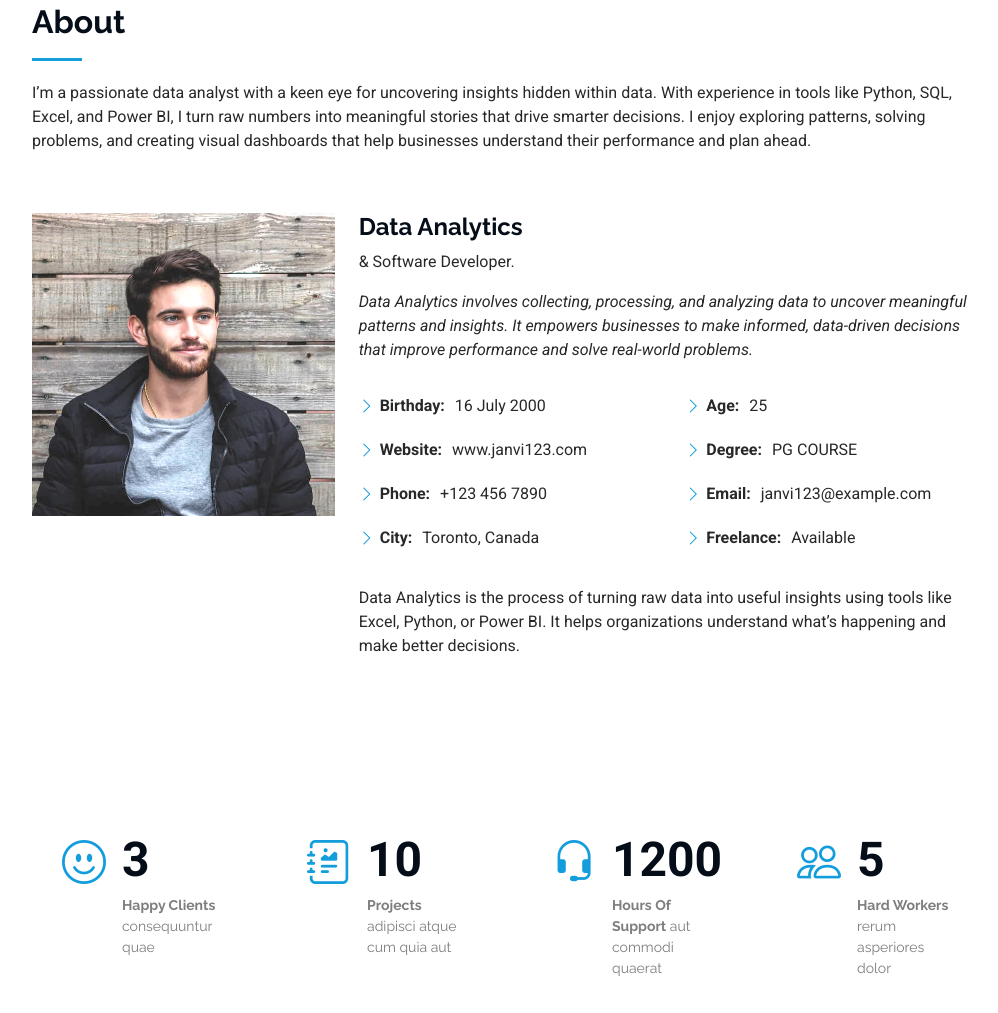
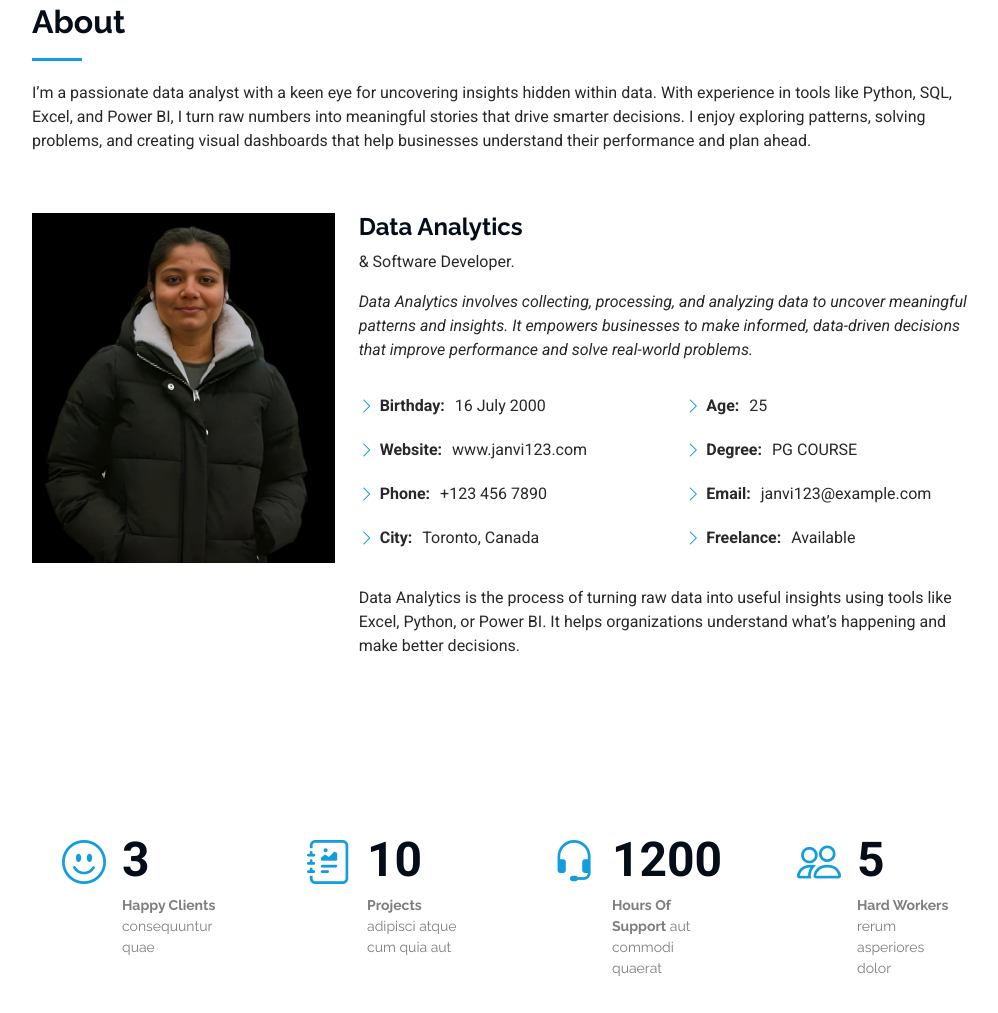
Before and after one commit to rj1607/Portfolio-website, a plain HTML site: page index.html in a window 1280 px wide. Shown: the part 857-1870 px from the top of the page, without its empty margins (280-1278 px from the left). Drawn offline with Linux system fonts and the light colour scheme.

Commit message:
change background img

```diff
--- a/index.html
+++ b/index.html
@@ -116,7 +116,7 @@
 
         <div class="row gy-4 justify-content-center">
           <div class="col-lg-4">
-            <img src="assets/img/my-profile-img.jpg" class="img-fluid" alt="">
+            <img src="assets/img/my_img.jpeg" class="img-fluid" alt="">
           </div>
           <div class="col-lg-8 content">
             <h2>Data Analytics</h2> &amp; Software Developer.</h2>
```
